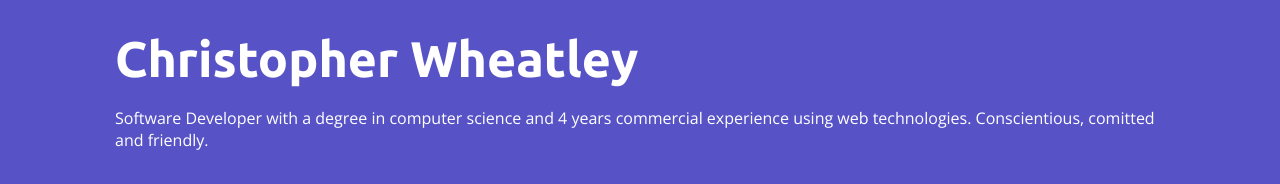
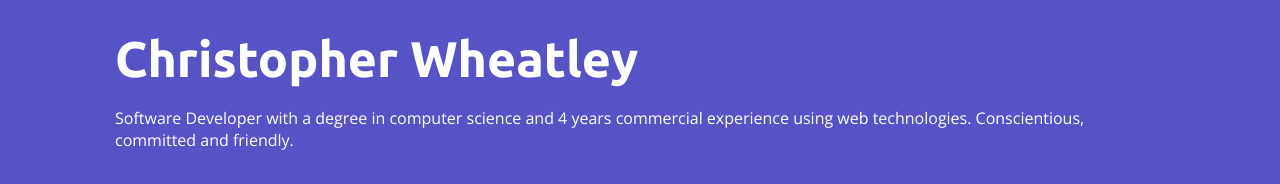
Before and after one commit to chriswheatley/christopherwheatley.uk, a Gatsby site: page / in a window 1280 px wide. Shown: the top 184 px of the page. Built offline with nearby package versions, Linux system fonts and the light colour scheme; Gatsby itself is replaced by a stand-in of ours.

Commit message:
Fix typo in personal description

```diff
--- a/src/pages/index.jsx
+++ b/src/pages/index.jsx
@@ -17,7 +17,7 @@ export default () => (
         <h1 className="panel__header">Christopher Wheatley</h1>
         <div className="panel__body">
           Software Developer with a degree in computer science and 4 years commercial experience
-          using web technologies. Conscientious, comitted and friendly.
+          using web technologies. Conscientious, committed and friendly.
           <div className="panel__actions">
             <ProtectedEmailLink base64Email="Y2hyaXNAY2hyaXN0b3BoZXJ3aGVhdGxleS51aw==" />
             <a
```
